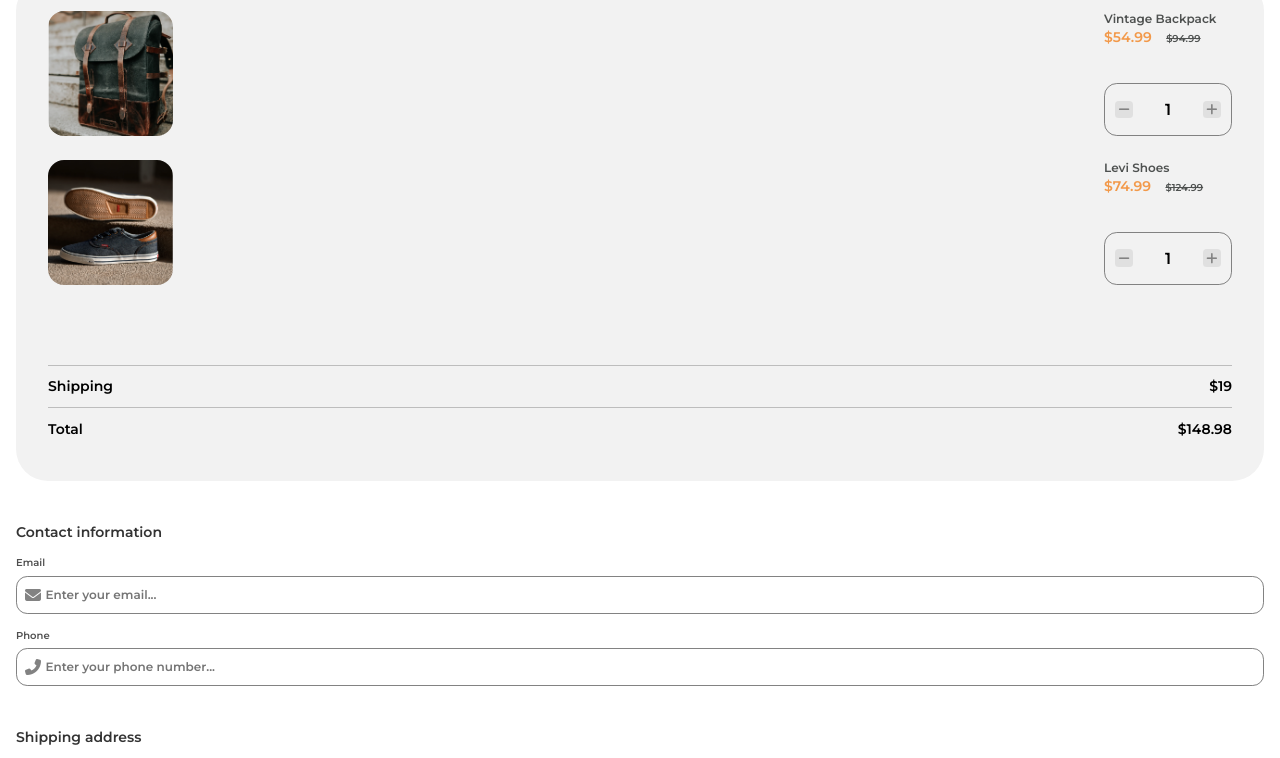
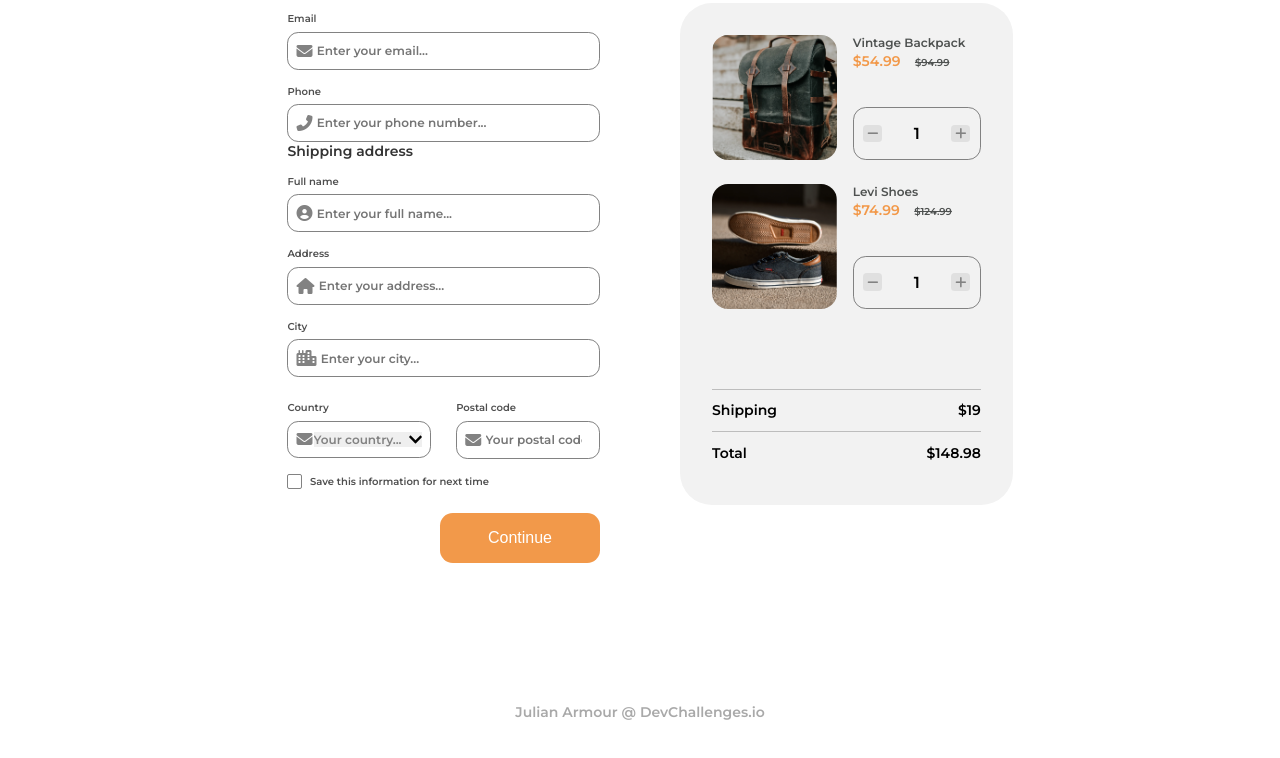
Before and after one commit to JulianArmour/css-practice, a plain HTML site: page checkout page/index.html in a window 1280 px wide. Shown: the part 90-848 px from the top of the page. After the commit the page ends 819 px from the top, so only its background shows below. Drawn offline with Linux system fonts and the light colour scheme.

Commit message:
added desktop styles

```diff
--- a/checkout page/index.css
+++ b/checkout page/index.css
@@ -20,10 +20,23 @@ body * + * {
   font-size: 1.5rem;
 }
 
+.main {
+  display: flex;
+  flex-flow: column;
+  align-items: center;
+  max-width: 47.5em;
+  margin: 0 auto
+}
+
 .cart {
   background-color: #F2F2F2;
   padding: 2em;
   border-radius: 2em;
+  max-width: 21em;
+}
+
+.contact {
+  max-width: 22em;
 }
 
 .product {
@@ -45,6 +58,7 @@ body * + * {
   justify-content: space-between;
   min-width: 8em;
   margin-top: 0;
+  margin-left: 1em;
 }
 
 .product__name {
@@ -149,7 +163,7 @@ body * + * {
 }
 
 .input__input {
-  color: #828282;
+  color: #333333;
   font-family: Montserrat, sans-serif;
   font-size: .75rem;
   outline: none;
@@ -232,5 +246,40 @@ body * + * {
 }
 
 .footer {
+  color: #A9A9A9;
+  font-size: .875rem;
   clear: right;
+  text-align: center;
+  margin-top: 10em;
 }
+
+@media screen and (min-width: 780px) {
+  .main {
+    display: grid;
+    grid-template-columns: 1fr 1fr;
+    grid-template-areas:
+        "header ."
+        "info cart";
+    grid-column-gap: 5em;
+  }
+
+  .page-header {
+    grid-area: header;
+  }
+
+  .cart {
+    grid-area: cart;
+    align-self: start;
+    justify-self: left;
+  }
+
+  .contact {
+    grid-area: info;
+    justify-self: right;
+    margin-top: 0;
+  }
+
+  .section__label {
+    margin-top: 0;
+  }
+}
--- a/checkout page/index.html
+++ b/checkout page/index.html
@@ -9,6 +9,7 @@
   <link rel="stylesheet" href="index.css">
 </head>
 <body>
+<main class="main">
   <h1 class="page-header">Checkout</h1>
   <section class="cart">
     <section class="product">
@@ -93,7 +94,7 @@
         <div class="input">
           <i class="fas fa-envelope"></i>
           <select class="input__select input-wrap__select--short" name="country" id="input-country">
-          <option class="select__option" selected>country...</option>
+            <option class="select__option" selected>Your country...</option>
             <option class="select__option" value="United States">United States</option>
             <option class="select__option" value="Canada">Canada</option>
           </select>
@@ -104,7 +105,7 @@
         <label class="label" for="input-postalcode">Postal code</label>
         <div class="input">
           <i class="fas fa-envelope"></i>
-        <input class="input__input input-wrap__input--short" id="input-postalcode" type="text" placeholder="Postal code...">
+          <input class="input__input input-wrap__input--short" id="input-postalcode" type="text" placeholder="Your postal code...">
         </div>
       </div>
     </div>
@@ -118,6 +119,7 @@
 
     <button class="checkout-btn" type="submit">Continue</button>
   </section>
+</main>
 <footer class="footer">
   Julian Armour @ DevChallenges.io
 </footer>
```
Lines whose indentation alone changed are shown as unchanged.
